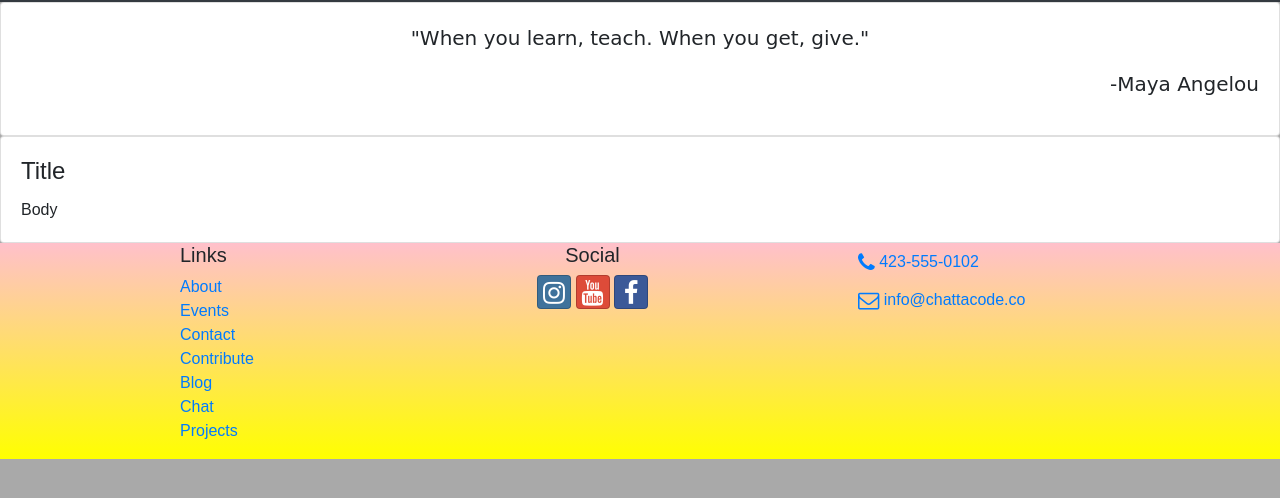
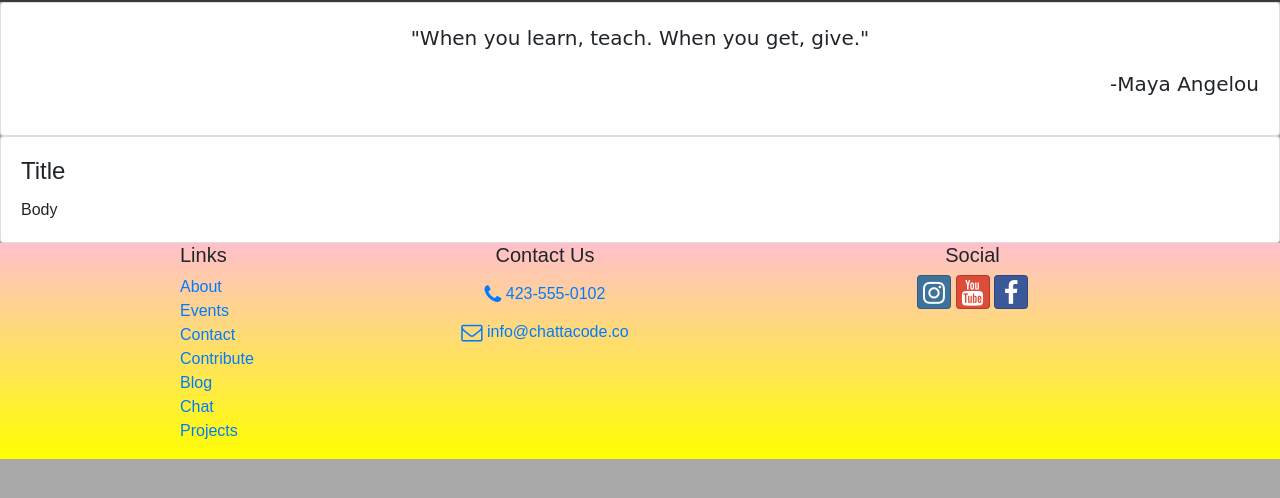
Before and after one commit to TheClutchC/community-collective, a website: page index.html in a window 1280 px wide. Shown: the part 298-796 px from the top of the page. Drawn offline with nearby package versions, Linux system fonts and the light colour scheme; a web font is replaced by a local one.

Commit message:
swap contact and social footer locations

```diff
--- a/index.html
+++ b/index.html
@@ -84,6 +84,13 @@
                         <li><a href="projects.html">Projects</a></li>
                     </ul>
                 </div>
+                <div class="col-sm-4 text-center">
+                    <h5>Contact Us</h5>
+                    <a role="button" class="btn btn-link" href="tel:4235550102"><i
+                            class="fa fa-phone fa-lg text-primary"></i> 423-555-0102</a><br />
+                    <a role="button" class="btn btn-link" href="mailto:info@chattacode.co"><i
+                            class="fa fa-envelope-o fa-lg text-primary"></i> info@chattacode.co</a>
+                </div>
                 <div class="col-6 col-sm-5 text-center">
                     <h5>Social</h5>
                     <a class="btn btn-social-icon btn-instagram" href="http://instagram.com/"><i
@@ -92,12 +99,6 @@
                         class="fa fa-youtube"></i></a>
                     <a class="btn btn-social-icon btn-facebook" href="http://facebook.com/"><i
                             class="fa fa-facebook"></i></a>
-                </div>
-                <div class="col-sm-4">
-                    <a role="button" class="btn btn-link" href="tel:4235550102"><i
-                            class="fa fa-phone fa-lg text-primary"></i> 423-555-0102</a><br />
-                    <a role="button" class="btn btn-link" href="mailto:info@chattacode.co"><i
-                            class="fa fa-envelope-o fa-lg text-primary"></i> info@chattacode.co</a>
                 </div>
             </div>
         </div>
```
